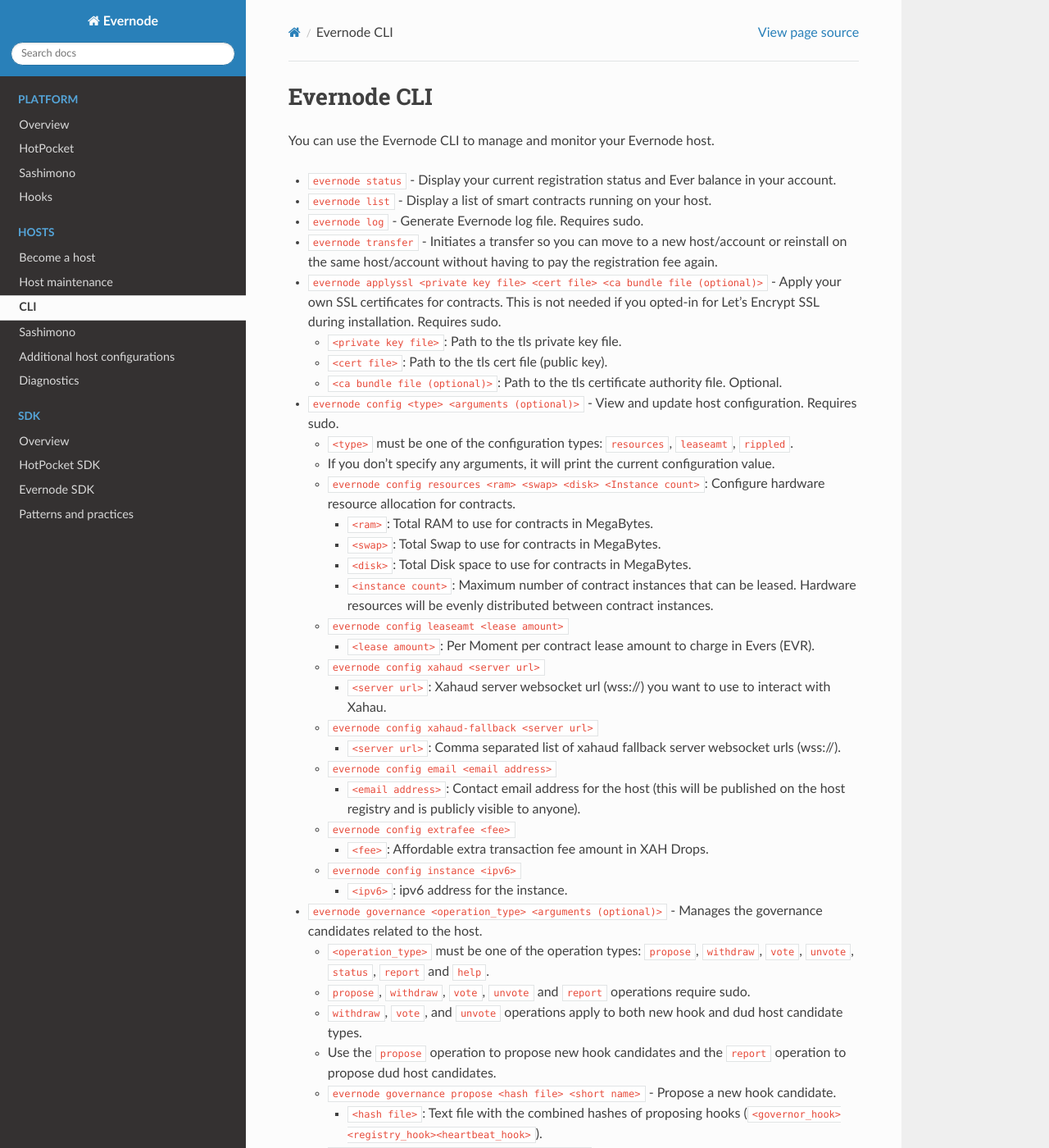
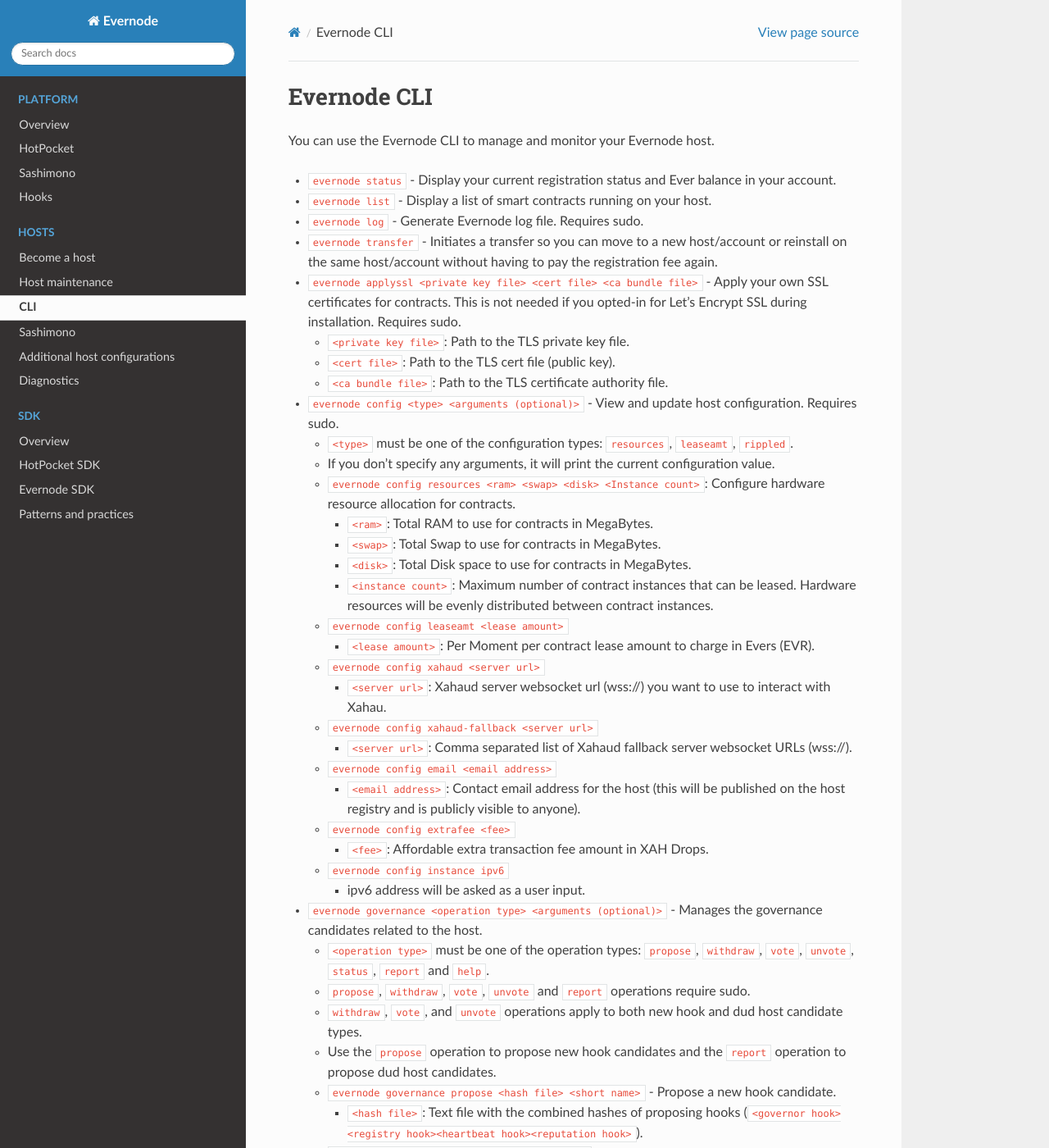
Before and after one commit to tequdev/evernode-docs, a Sphinx documentation site: the page built from docs/source/hosts/evernode-cli.md, in a window 1280 px wide and 1400 px high. Shown: the whole window at 82% size. Built offline with Sphinx 7.4.7 and the Read the Docs theme 2.0.0, drawn with Linux system fonts in a browser that asks for light colours; some of the changed text lies outside the part shown.

Commit message:
Updated reputation reference docs (#51)

```diff
--- a/docs/source/hosts/evernode-cli.md
+++ b/docs/source/hosts/evernode-cli.md
@@ -6,10 +6,10 @@
 - `evernode list` - Display a list of smart contracts running on your host.
 - `evernode log` - Generate Evernode log file. Requires sudo.
 - `evernode transfer` - Initiates a transfer so you can move to a new host/account or reinstall on the same host/account without having to pay the registration fee again.
-- `evernode applyssl <private key file> <cert file> <ca bundle file (optional)>` - Apply your own SSL certificates for contracts. This is not needed if you opted-in for Let's Encrypt SSL during installation. Requires sudo.
-    - `<private key file>`: Path to the tls private key file.
-    - `<cert file>`: Path to the tls cert file (public key).
-    - `<ca bundle file (optional)>`: Path to the tls certificate authority file. Optional.
+- `evernode applyssl <private key file> <cert file> <ca bundle file>` - Apply your own SSL certificates for contracts. This is not needed if you opted-in for Let's Encrypt SSL during installation. Requires sudo.
+    - `<private key file>`: Path to the TLS private key file.
+    - `<cert file>`: Path to the TLS cert file (public key).
+    - `<ca bundle file>`: Path to the TLS certificate authority file.
 - `evernode config <type> <arguments (optional)>` - View and update host configuration. Requires sudo.
     - `<type>` must be one of the configuration types: `resources`, `leaseamt`, `rippled`.
     - If you don't specify any arguments, it will print the current configuration value.
@@ -23,39 +23,39 @@
     - `evernode config xahaud <server url>`
         - `<server url>`: Xahaud server websocket url (wss://) you want to use to interact with Xahau.
     - `evernode config xahaud-fallback <server url>`
-        - `<server url>`: Comma separated list of xahaud fallback server websocket urls (wss://).
+        - `<server url>`: Comma separated list of Xahaud fallback server websocket URLs (wss://).
     - `evernode config email <email address>`
         - `<email address>`: Contact email address for the host (this will be published on the host registry and is publicly visible to anyone).
     - `evernode config extrafee <fee>`
         - `<fee>`: Affordable extra transaction fee amount in XAH Drops.
-    - `evernode config instance <ipv6>`
-        - `<ipv6>`: ipv6 address for the instance.
-- `evernode governance <operation_type> <arguments (optional)>` - Manages the governance candidates related to the host.
-    - `<operation_type>` must be one of the operation types: `propose`, `withdraw`, `vote`, `unvote`, `status`, `report` and `help`.
+    - `evernode config instance ipv6`
+        - ipv6 address will be asked as a user input.
+- `evernode governance <operation type> <arguments (optional)>` - Manages the governance candidates related to the host.
+    - `<operation type>` must be one of the operation types: `propose`, `withdraw`, `vote`, `unvote`, `status`, `report` and `help`.
     - `propose`, `withdraw`, `vote`, `unvote` and `report` operations require sudo.
     - `withdraw`, `vote`, and `unvote` operations apply to both new hook and dud host candidate types.
     - Use the `propose` operation to propose new hook candidates and the `report` operation to propose dud host candidates.
     - `evernode governance propose <hash file> <short name>` - Propose a new hook candidate.
-      - `<hash file>`: Text file with the combined hashes of proposing hooks (`<governor_hook><registry_hook><heartbeat_hook>`).
+      - `<hash file>`: Text file with the combined hashes of proposing hooks (`<governor hook><registry hook><heartbeat hook><reputation hook>`).
     - `evernode governance withdraw <candidate id>` - Withdraw proposed governance candidate.
     - `evernode governance vote <candidate id>` - Vote for a governance candidate.
     - `evernode governance unvote <candidate id>` - Remove vote from voted governance candidate.
     - `evernode governance status` - Get governance information of the host.
-      - This also helps to find proposed and voted `candidate_id`s by the host.
+      - This also helps to find proposed and voted `candidate id`s by the host.
     - `evernode governance report <dud host address>` - Propose a dud host candidate using its Xahau account address.
     - `evernode governance help` - Print the command information.
 
 - `evernode delete <instance name>` - Remove an existing smart contract instance and cancel the lease. Any payments made for lost lease duration are not refunded.
     - `<instance name>`: Name of the smart contract instance to be deleted. Use `evernode list` to find out the instance name.
 - `evernode update` - Apply Evernode software updates. Requires sudo.
-- `evernode regkey <operation_type>` - Manages the Regular Key of the host's Xahau account.
-    - `<operation_type>` must be either `set` or `delete`. Both of these operations require sudo.
-    - `evernode regkey set <regular_key>`: Assigns or updates the regular key associated with your host's Xahau account address.
+- `evernode regkey <operation type>` - Manages the Regular Key of the host's Xahau account.
+    - `<operation type>` must be either `set` or `delete`. Both of these operations require sudo.
+    - `evernode regkey set <regular key>`: Assigns or updates the regular key associated with your host's Xahau account address.
         - `<regular key>`: The Xahau address that indicates the regular key pair to be assigned to the host Xahau account.
     - `evernode regkey delete`: Deletes the regular key associated with your host's Xahau account address.
 - `evernode offerlease` - Create Lease offers for the instances. Requires sudo.
-- `evernode reputationd <operation_type>` - Manages the Evernode ReputationD for reward distribution.
-    - `<operation_type>` must be `opt-in`, `opt-out` or `status`. All of these operations require sudo.
+- `evernode reputationd <operation type>` - Manages the Evernode ReputationD for reward distribution.
+    - `<operation type>` must be `opt-in`, `opt-out` or `status`. All of these operations require sudo.
     - `evernode reputationd opt-in`: Opt in to the Evernode reputation for reward distribution.
     - `evernode reputationd opt-out`: Opt out from the Evernode reputation for reward distribution.
     - `evernode reputationd status`: Check the status of Evernode reputation for reward distribution.
```
Also changed, not shown: docs/source/hosts/evernode-diagnostics.md (+27 -8 lines), docs/source/hosts/evernode-host-reputationd.md (+32 -7 lines), docs/source/hosts/evernode-host.md (+10 -3 lines).
